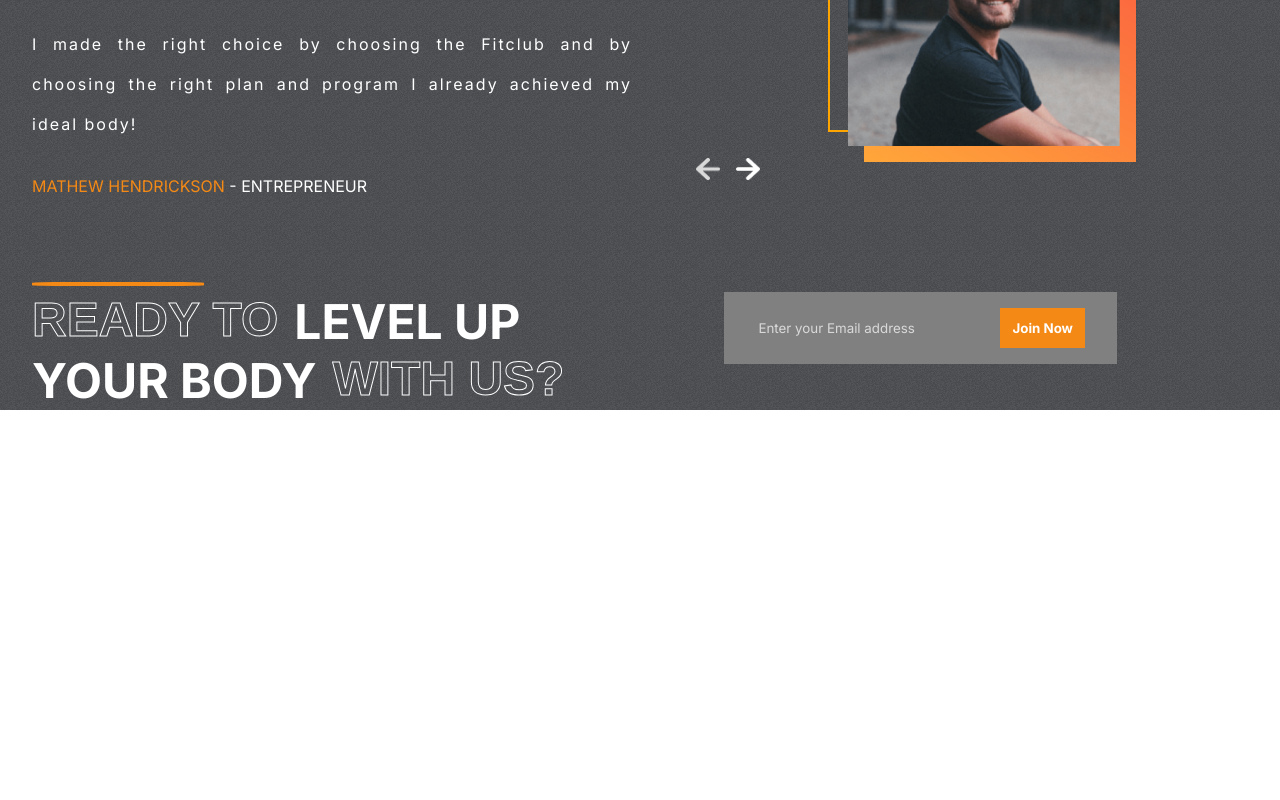
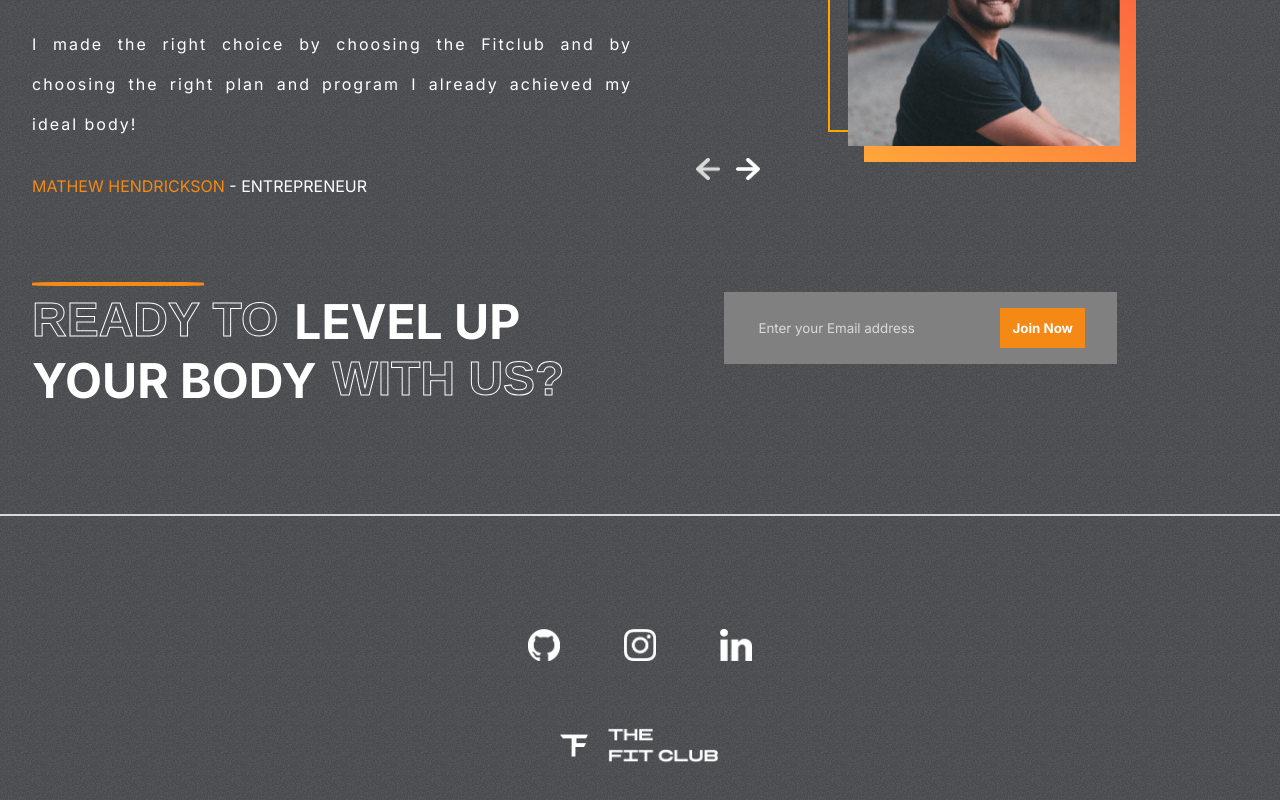
Before and after one commit to MysikM/fitclub, a React (Create React App) app: page / in a window 1280 px wide. Shown: the part 2734-3534 px from the top of the page. Before the commit the page ends 3144 px from the top, so only its background shows below. Built offline with nearby package versions, Linux system fonts and the light colour scheme.

Commit message:
create footer section

```diff
--- a/src/App.js
+++ b/src/App.js
@@ -5,6 +5,7 @@
 import Plans from "./components/Plans/Plans";
 import Testimonials from "./components/Testimonials/Testimonials";
 import Join from "./components/Join/Join";
+import Footer from "./components/Footer/Footer";
 function App() {
   return (
     <div className="App">
@@ -14,6 +15,7 @@
         <Plans />
         <Testimonials />
         <Join />
+        <Footer />
     </div>
   );
 }
--- /dev/null
+++ b/src/components/Footer/Footer.jsx
@@ -0,0 +1,25 @@
+import './footer.css';
+import gitHub from '../../assets/github.png';
+import instagram from '../../assets/instagram.png';
+import linkedIn from '../../assets/linkedin.png';
+import logo from '../../assets/logo.png';
+
+const Footer = () => {
+    return (
+        <div className='footer-container'>
+            <hr/>
+            <div className="footer">
+                <div className="social-links">
+                    <img src={gitHub} alt="gitHub icon"/>
+                    <img src={instagram} alt="instagram icon"/>
+                    <img src={linkedIn} alt="linkedIn icon"/>
+                </div>
+                <div className="logo-f">
+                    <img src={logo} alt="logo icon"/>
+                </div>
+            </div>
+        </div>
+    );
+};
+
+export default Footer;
--- /dev/null
+++ b/src/components/Footer/footer.css
@@ -0,0 +1,32 @@
+.footer-container {
+  position: relative;
+}
+
+.footer-container > hr {
+  border: 1px solid var(--lightgray);
+}
+
+.footer {
+  padding: 1rem 2rem;
+  display: flex;
+  flex-direction: column;
+  gap: 4rem;
+  align-items: center;
+  justify-content: center;
+  height: 20rem;
+}
+
+.social-links {
+  display: flex;
+  gap: 4rem;
+}
+
+.social-links > img {
+  width: 2rem;
+  height: 2rem;
+  cursor: pointer;
+}
+
+.logo-f>img {
+  width: 10rem;
+}
```
